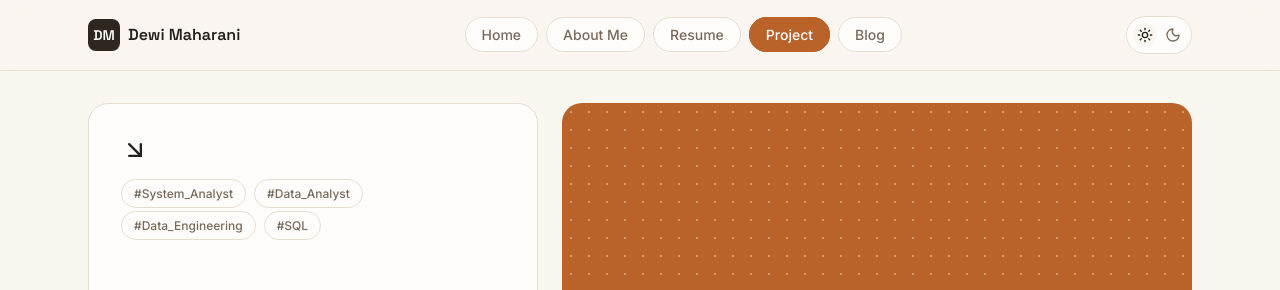
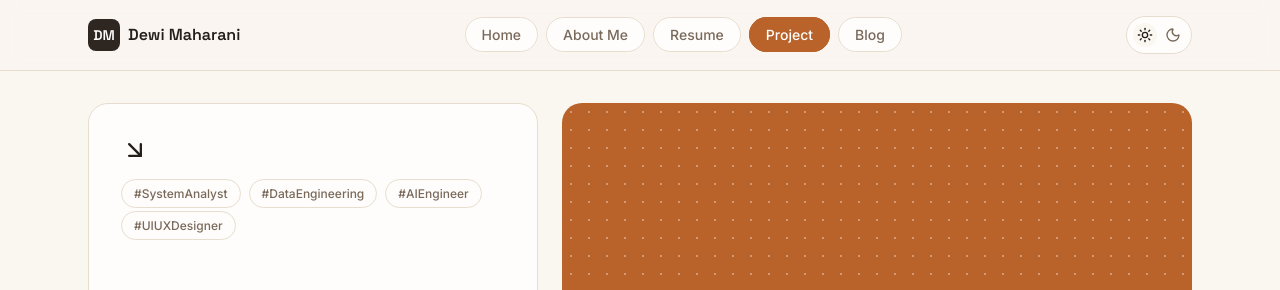
Before and after one commit to dwmhr12/portfolio-web, a React (Vite) app: page / in a window 1280 px wide. Shown: the top 290 px of the page. Built offline with nearby package versions, Linux system fonts and the light colour scheme.

Commit message:
update profile tags

```diff
--- a/src/data/profile.js
+++ b/src/data/profile.js
@@ -18,7 +18,7 @@ export const profile = {
   heroYear: '2026',
 
   // Hashtag kecil di halaman Home (kiri atas)
-  tags: ['#System_Analyst', '#Data_Analyst', '#Data_Engineering', '#SQL'],
+  tags: ['#SystemAnalyst', '#DataEngineering', '#AIEngineer', '#UIUXDesigner'],
 
   aboutTitle: 'Business & System Analyst',
   // Paragraf singkat tentang kamu (2-4 kalimat cukup)
```
